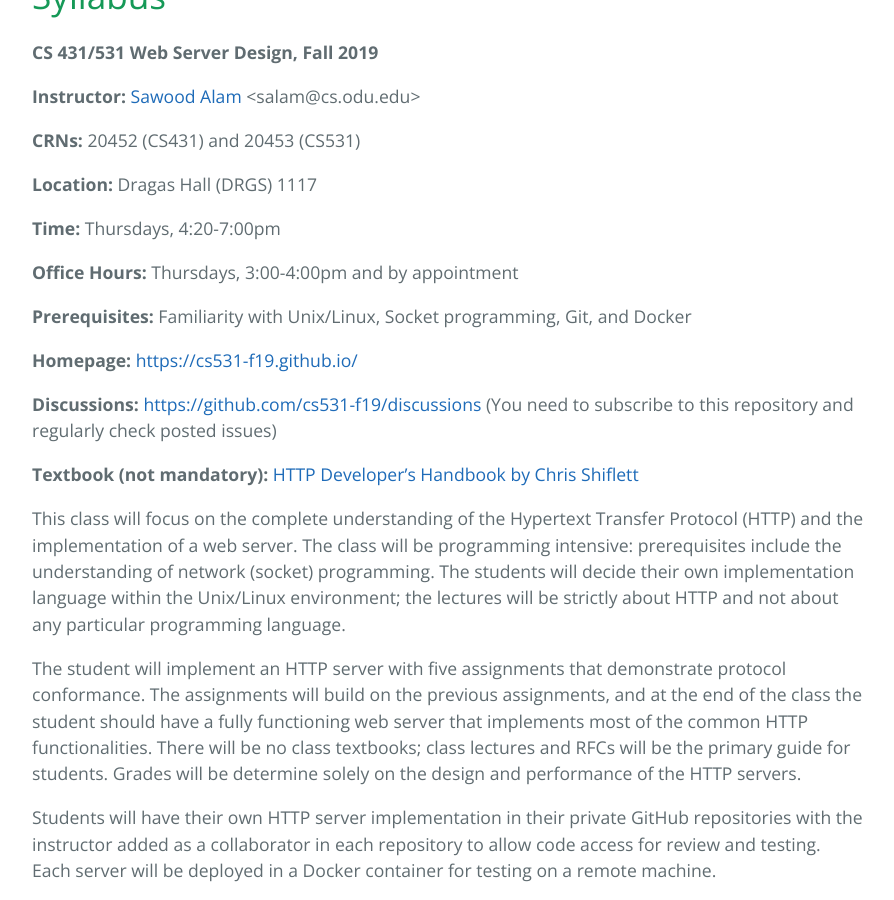
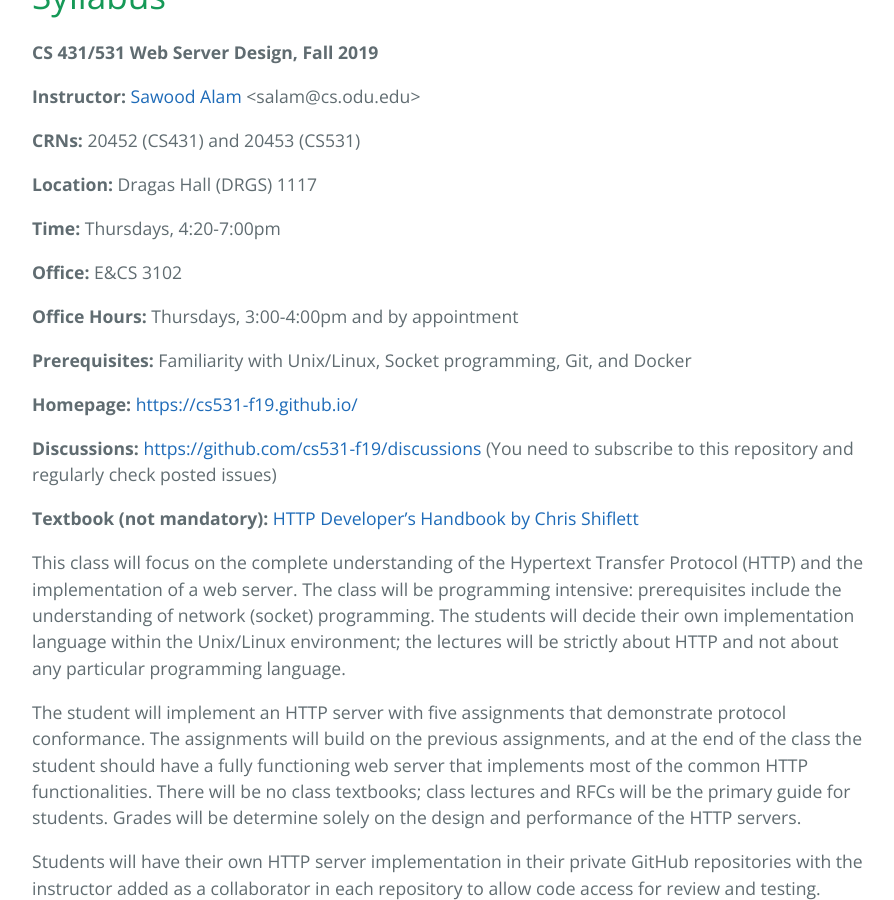
Before and after one commit to cs531-f19/cs531-f19.github.io, a Jekyll site: the page built from syllabus.md, in a window 1280 px wide and 900 px high, scrolled down 318 px. Shown: the whole window, without its empty margins (192-1086 px from the left). Built offline with Jekyll 4.4.1, drawn with Linux system fonts in a browser that asks for light colours.

Commit message:
Add office location

```diff
--- a/_config.yml
+++ b/_config.yml
@@ -3,6 +3,7 @@ description: A course to develop a standard compliant general purpose HTTP web s
 semester: Fall 2019
 homepage: https://cs531-f19.github.io/
 prerequisites: Familiarity with Unix/Linux, Socket programming, Git, and Docker
+office: E&CS 3102
 officehours: Thursdays, 3:00-4:00pm and by appointment
 university:
   name: Old Dominion University
--- a/syllabus.md
+++ b/syllabus.md
@@ -13,6 +13,8 @@ title: Syllabus
 **Location:** {{ site.location }}
 
 **Time:** {{ site.timing }}
+
+**Office:** {{site.office}}
 
 **Office Hours:** {{ site.officehours }}
 
```
Also changed, not shown: index.md (+1 -1 lines).
